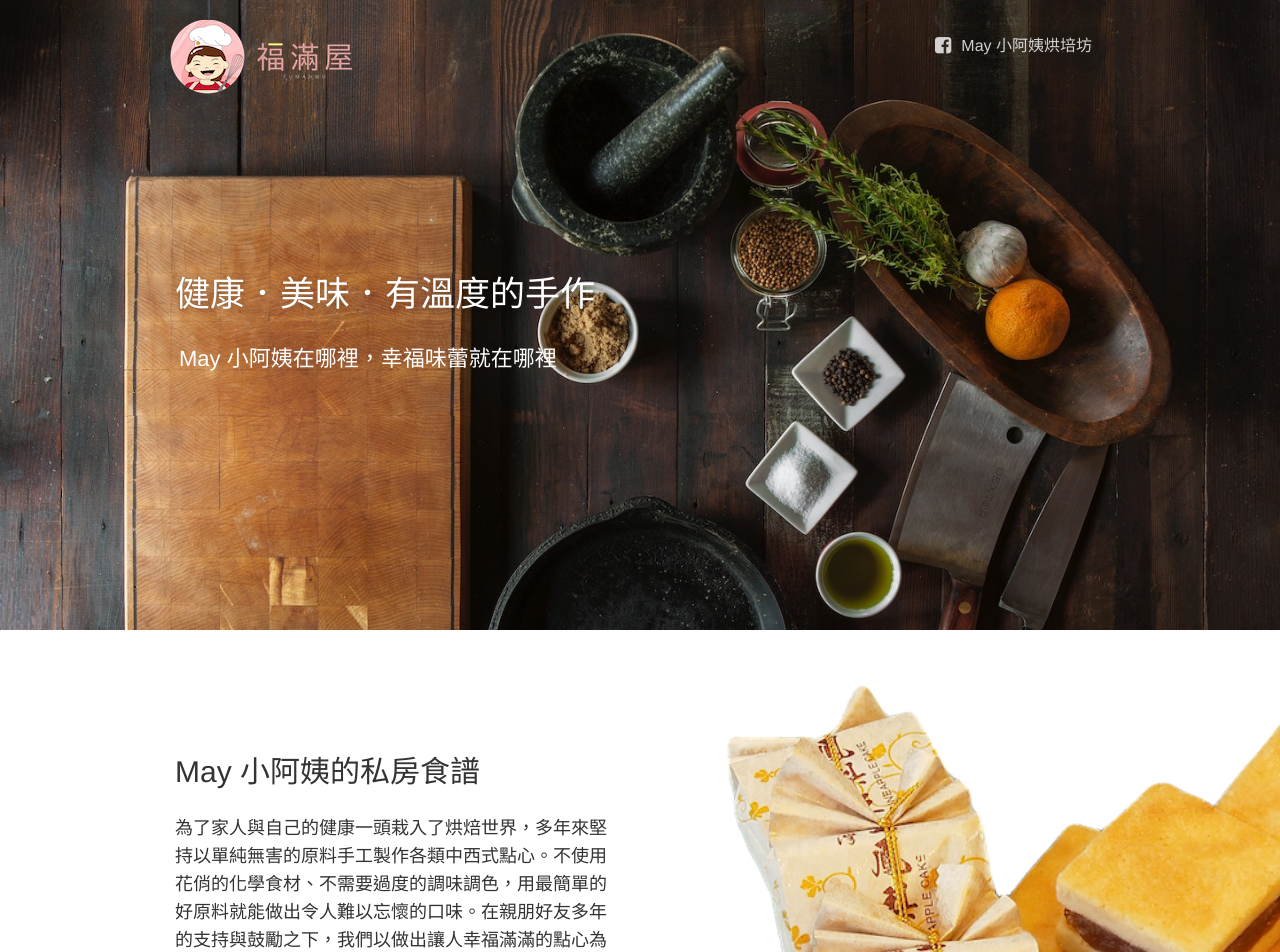
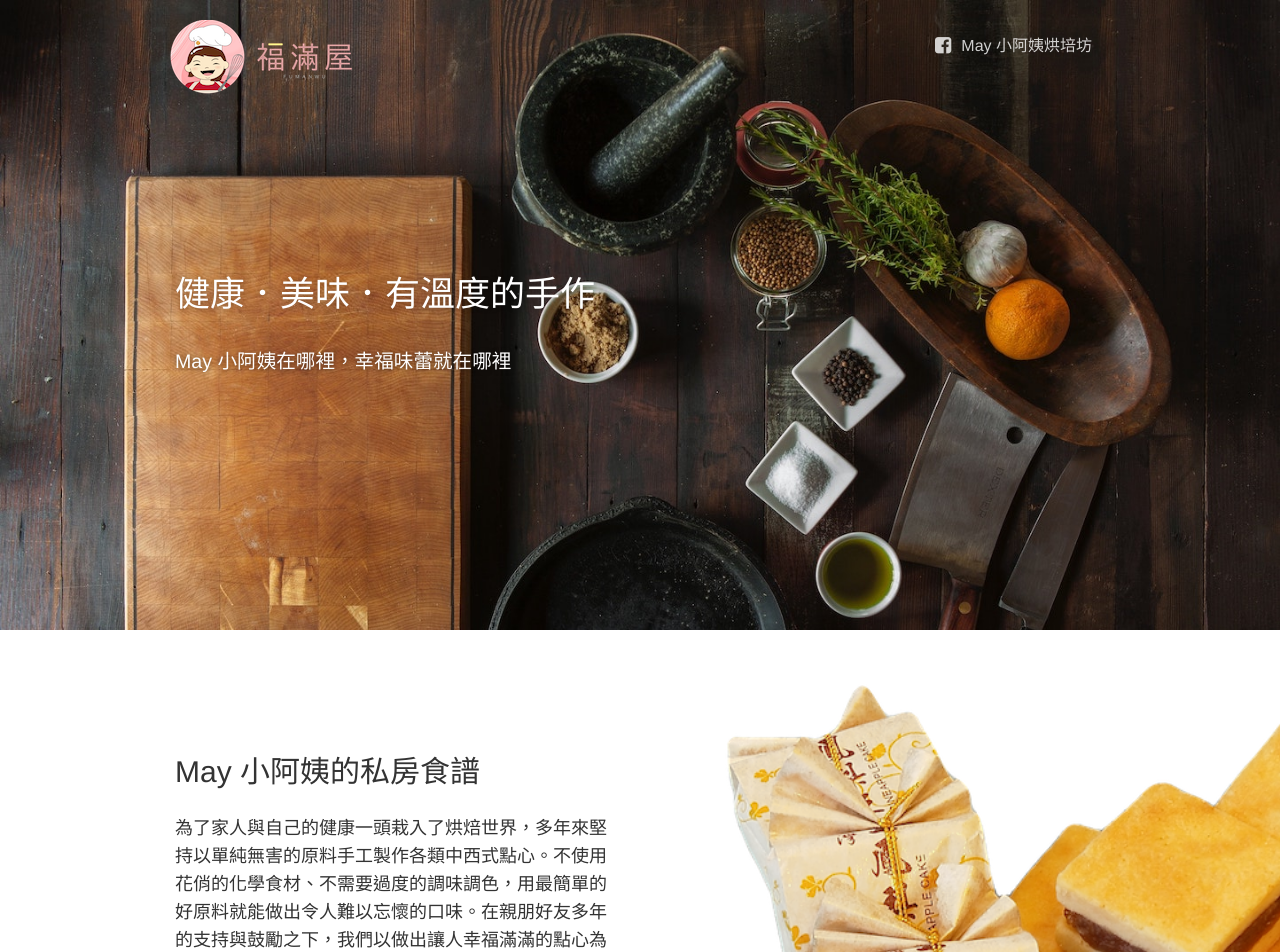
Before and after one commit to auntie-may-bakery/auntie-may-bakery.github.io, a Jekyll site: the page built from index.html, in a window 1280 px wide. Shown: the top 952 px of the page. Built offline with Jekyll 4.4.1, drawn with Linux system fonts in a browser that asks for light colours; nearby versions of some CDN libraries; comment, search, counter and statistics services are not loaded.

Commit message:
Style update

```diff
--- a/assets/css/main.scss
+++ b/assets/css/main.scss
@@ -37,13 +37,17 @@
     h2 {
         margin-top: 2em;
         font-size: 2.5em;
+        font-weight: 400;
+        margin-bottom: 0.8em;
     }
     h4 {
         margin-left: 4px;
+        font-weight: 350;
     }
     h5 {
-        font-size: 1.2em;
+        font-size: 1.4em;
         line-height: 2;
+        font-weight: 350;
     }
 }
 
--- a/index.html
+++ b/index.html
@@ -42,7 +42,7 @@ layout: index
                 <div class="col-md-12">
                     <div class="description">
                         <h2>健康．美味．有溫度的手作</h2>
-                        <h4>May 小阿姨在哪裡，幸福味蕾就在哪裡</h4>
+                        <h5>May 小阿姨在哪裡，幸福味蕾就在哪裡</h5>
                     </div>
                 </div>
             </div>
@@ -103,7 +103,6 @@ layout: index
         </div>
     </div>
     <div class="section section-no-padding">
-        <!-- <div class="parallax filter-gradient purple" data-color="purple"> -->
         <div class="parallax">
             <div class="parallax-background">
                 <img class ="parallax-background-image" src="/assets/img/background-02.jpg"/>
```
Also changed, not shown: assets/vendors/awesome-landing-page/css/landing-page.css.
